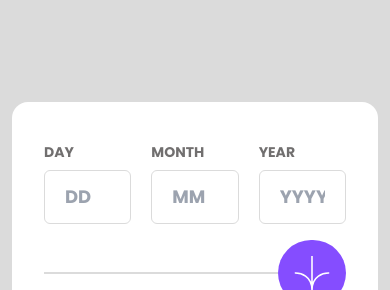
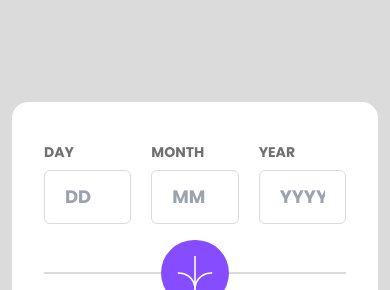
Before and after one commit to mmubashshir/age-calculator, a website built with Vite: page index.html in a window 390 px wide. Shown: the part 126-416 px from the top of the page. Built offline with nearby package versions, Linux system fonts and the light colour scheme.

Commit message:
Updated submit button for mobile

```diff
--- a/index.html
+++ b/index.html
@@ -36,9 +36,10 @@
         </div>
       </div>
       <div class="flex flex-row items-center">
-        <hr class="border border-[color:var(--lightGrey)] w-full">
+        <hr class="border border-[color:var(--lightGrey)] sm:w-full w-1/2">
         <button class="bg-[color:var(--purple)] hover:bg-[color:var(--offBlack)] p-4 rounded-full" type="submit"><img
             src="./assets/images/icon-arrow.svg" alt="⬇️"></button>
+        <hr class="border border-[color:var(--lightGrey)] sm:hidden w-1/2">
       </div>
     </form>
     <div class="flex flex-col">
```
